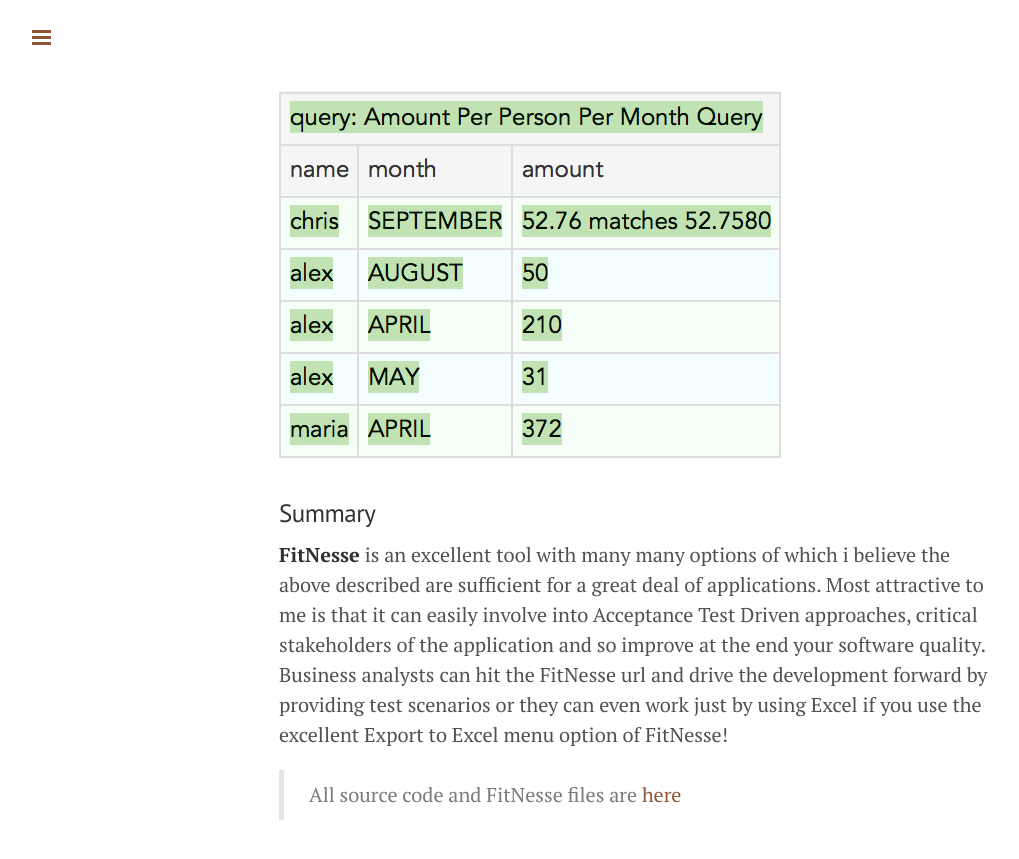
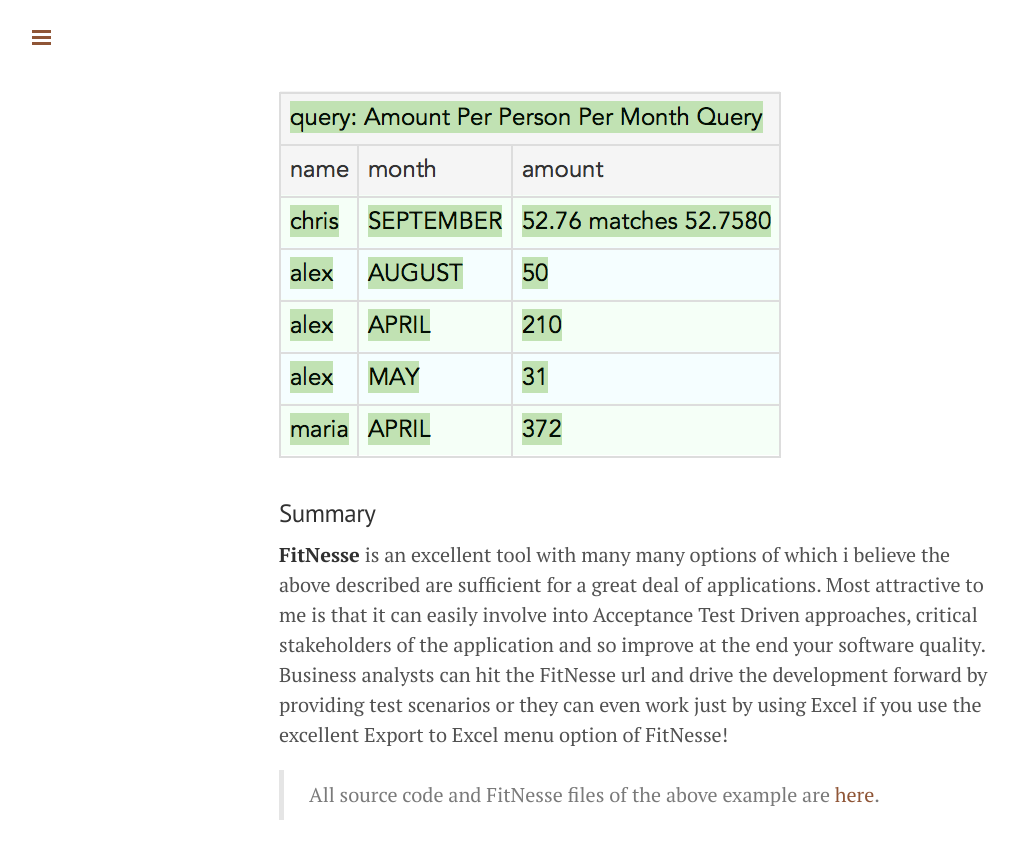
Before and after one commit to akalkatzakos/akalkatzakos.github.io, a Jekyll site: the page built from _posts/2015-07-22-fitnesse-from-scratch-example.md, in a window 1280 px wide and 900 px high, scrolled down 25243 px. Shown: the top 859 px of the window, without its empty margins (1-1020 px from the left). Built offline with Jekyll 4.4.1, drawn with Linux system fonts in a browser that asks for light colours; Markdown is read by kramdown in place of the engine named in the settings; comment, search, counter and statistics services are not loaded; some of the changed text lies outside the part shown.

Commit message:
no message

```diff
--- a/_posts/2015-07-22-fitnesse-from-scratch-example.md
+++ b/_posts/2015-07-22-fitnesse-from-scratch-example.md
@@ -503,7 +503,7 @@
 ### Summary
 **FitNesse** is an excellent tool with many many options of which i believe the above described are sufficient for a great deal of applications. Most attractive to me is that it can easily involve into Acceptance Test Driven approaches, critical stakeholders of the application and so improve at the end your software quality. Business analysts can hit the FitNesse url and drive the development forward by providing test scenarios or they can even work just by using Excel if you use the excellent Export to Excel menu option of FitNesse!
 
-> All source code and FitNesse files are [here][2]
+> All source code and FitNesse files of the above example are [here][2].
 
 
 [1]: http://fitnesse.org
```
Also changed, not shown: other parts of _posts/2015-07-22-fitnesse-from-scratch-example.md (+1 -1 lines).
